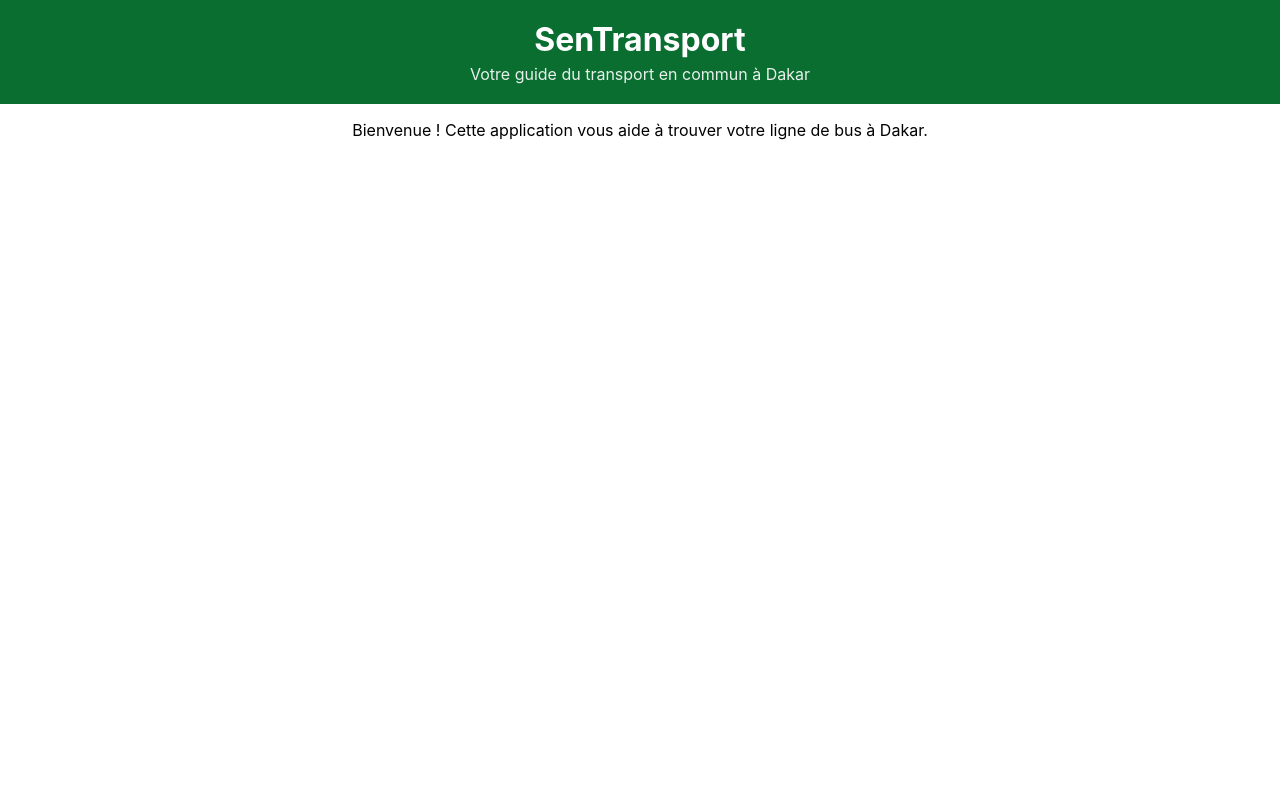
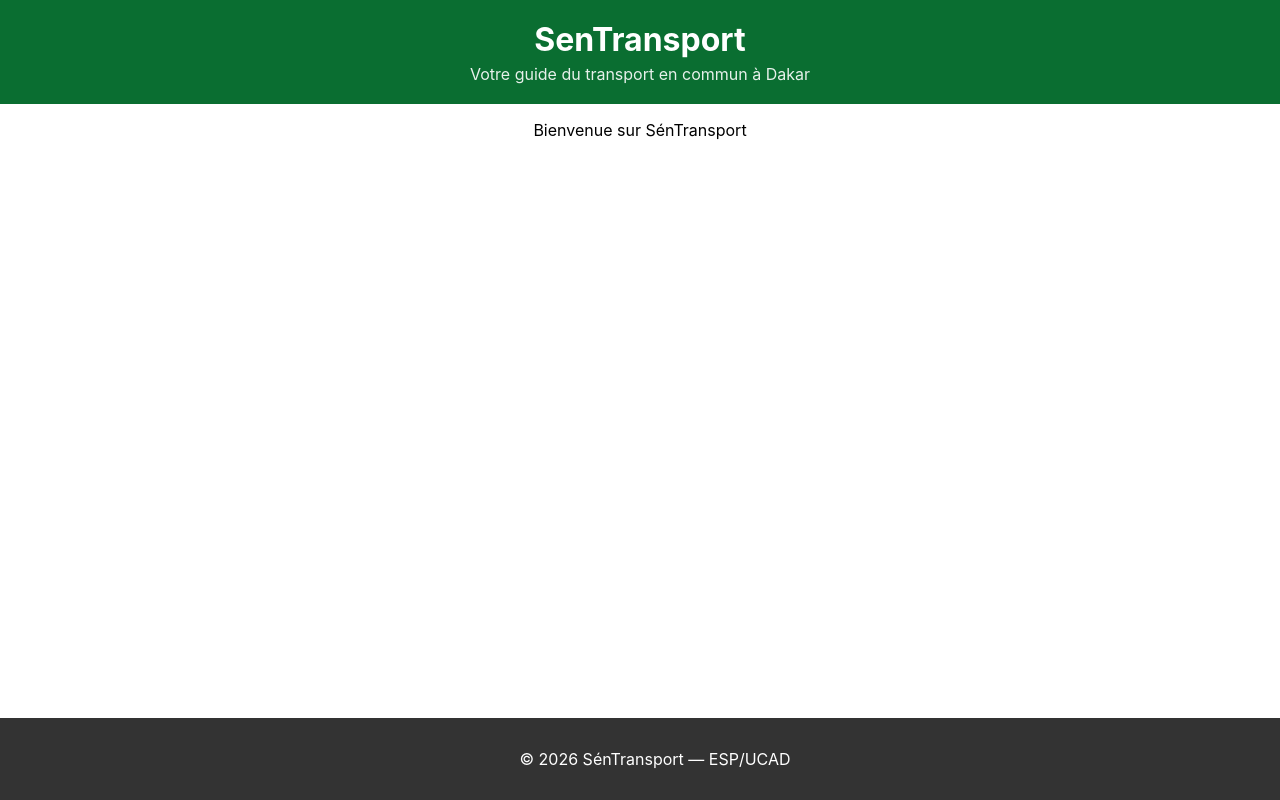
Before and after one commit to fatima22912/sentransport, a React (Create React App) app: page / in a window 1280 px wide. Built offline with nearby package versions, Linux system fonts and the light colour scheme.

Commit message:
Ajout Footer

```diff
--- a/src/App.js
+++ b/src/App.js
@@ -1,15 +1,17 @@
 import './App.css';
 import Header from './Header';
+import Footer from './Footer';
 
 function App() {
   return (
     <div className="App">
       <Header />
-      <main className="contenu">
-        <p>
-          Bienvenue ! Cette application vous aide à trouver votre ligne de bus à Dakar.
-        </p>
+
+      <main>
+        <p>Bienvenue sur SénTransport</p>
       </main>
+
+      <Footer />
     </div>
   );
 }
--- /dev/null
+++ b/src/Footer.css
@@ -0,0 +1,9 @@
+.footer {
+  background-color: #333; /* gris foncé */
+  color: white;
+  text-align: center;
+  padding: 15px;
+  position: fixed;
+  bottom: 0;
+  width: 100%;
+}
--- /dev/null
+++ b/src/Footer.js
@@ -0,0 +1,11 @@
+import './Footer.css';
+
+function Footer() {
+  return (
+    <footer className="footer">
+      <p>© 2026 SénTransport — ESP/UCAD</p>
+    </footer>
+  );
+}
+
+export default Footer;
```
